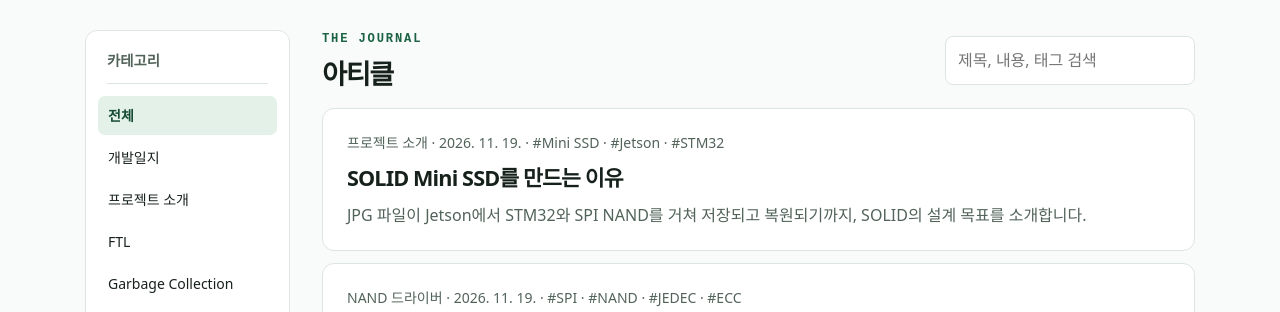
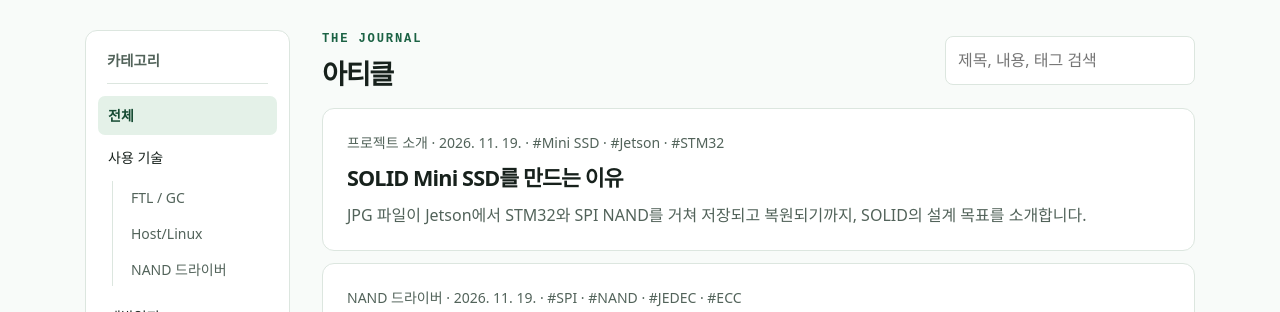
Before and after one commit to sunhokim1/SOLID_GITHUB_IO, a plain HTML site: page docs/index.html in a window 1280 px wide. Shown: the part 472-784 px from the top of the page. Drawn offline with Linux system fonts and the light colour scheme.

Commit message:
Group engineering blog topics under technology

```diff
--- a/docs/app.js
+++ b/docs/app.js
@@ -108,28 +108,56 @@ function metadata(post) {
   return [post.category, dateLabel(post.created), ...post.tags.map((tag) => '#' + tag)].join(' · ');
 }
 
+const technologyTopics = [
+  { id: 'ftl-gc', label: 'FTL / GC', categories: ['FTL', 'Garbage Collection', 'GC', 'FTL / GC'] },
+  { id: 'host-linux', label: 'Host/Linux', categories: ['Host/Linux'] },
+  { id: 'nand', label: 'NAND 드라이버', categories: ['NAND 드라이버'] },
+];
+const technologyCategories = new Set(technologyTopics.flatMap((topic) => topic.categories));
+
+function categoryHash(category) {
+  return '#category/' + encodeURIComponent(category);
+}
+
 function renderList() {
   const filters = $('#filters');
   const categories = [...new Set(posts.map((post) => post.category))].sort((a, b) => a.localeCompare(b, 'ko'));
-  if (!categories.includes(selectedCategory)) selectedCategory = '';
-  filters.replaceChildren();
-  for (const category of ['', ...categories]) {
-    const button = element('button', category || '전체');
-    button.setAttribute('aria-pressed', String(category === selectedCategory));
-    button.addEventListener('click', () => {
-      location.hash = category ? 'category/' + encodeURIComponent(category) : 'articles';
-    });
-    filters.append(button);
+  const topic = technologyTopics.find((entry) => selectedCategory === '#topic/' + entry.id);
+  const category = categories.find((entry) => selectedCategory === categoryHash(entry));
+  const technology = selectedCategory === '#technology';
+  const heading = technology ? '사용 기술' : topic?.label || category || '아티클';
+  function categoryButton(label, hash) {
+    const button = element('button', label);
+    button.type = 'button';
+    button.setAttribute('aria-pressed', String(hash === (selectedCategory || '#articles')));
+    button.addEventListener('click', () => { location.hash = hash; });
+    return button;
   }
 
-  $('#articles-title').textContent = selectedCategory || '아티클';
-  $('#category-options').replaceChildren(...categories.map((category) => {
+  const group = element('div', '', 'category-group');
+  group.setAttribute('role', 'group');
+  group.setAttribute('aria-label', '사용 기술 하위 카테고리');
+  group.append(...technologyTopics.map((entry) => categoryButton(entry.label, '#topic/' + entry.id)));
+  const otherCategories = categories.filter((entry) => !technologyCategories.has(entry));
+  filters.replaceChildren(
+    categoryButton('전체', '#articles'),
+    categoryButton('사용 기술', '#technology'),
+    group,
+    ...otherCategories.map((entry) => categoryButton(entry, categoryHash(entry))),
+  );
+
+  $('#articles-title').textContent = heading;
+  const editable = new Set([...technologyTopics.map((entry) => entry.label), ...categories]);
+  $('#category-options').replaceChildren(...[...editable].map((entry) => {
     const option = element('option');
-    option.value = category;
+    option.value = entry;
     return option;
   }));
   const query = $('#search').value.trim().toLowerCase();
-  const matches = posts.filter((post) => (!selectedCategory || post.category === selectedCategory)
+  const matches = posts.filter((post) =>
+    (!technology || technologyCategories.has(post.category))
+    && (!topic || topic.categories.includes(post.category))
+    && (!category || post.category === category)
     && [post.title, post.category, post.summary, post.body, ...post.tags].join(' ').toLowerCase().includes(query));
   const list = $('#posts');
   list.replaceChildren();
@@ -157,7 +185,9 @@ function route() {
   const hash = location.hash;
   const isEditing = hash === '#write' && Boolean(session);
   editor.hidden = !isEditing;
-  const category = posts.find((entry) => '#category/' + encodeURIComponent(entry.category) === hash)?.category || '';
+  const topic = technologyTopics.find((entry) => '#topic/' + entry.id === hash);
+  const isCategory = posts.some((entry) => categoryHash(entry.category) === hash);
+  const category = hash === '#technology' || topic || isCategory ? hash : '';
   if (category !== selectedCategory) {
     selectedCategory = category;
     renderList();
@@ -302,7 +332,11 @@ function openEditor(post) {
     for (const field of ['title', 'category', 'summary', 'body']) edit.elements[field].value = post[field];
     edit.elements.tags.value = post.tags.join(', ');
   }
-  if (!post) edit.elements.category.value = selectedCategory;
+  if (!post) {
+    const topic = technologyTopics.find((entry) => selectedCategory === '#topic/' + entry.id);
+    const category = posts.find((entry) => selectedCategory === categoryHash(entry.category))?.category;
+    edit.elements.category.value = topic?.label || category || '';
+  }
   updatePreview();
   location.hash = 'write';
   route();
--- a/docs/index.html
+++ b/docs/index.html
@@ -5,8 +5,8 @@
   <meta name="viewport" content="width=device-width, initial-scale=1">
   <meta name="description" content="SOLID 프로젝트의 기술 블로그">
   <title>SOLID Engineering</title>
-  <link rel="stylesheet" href="./style.css?v=2">
-  <script type="module" src="./app.js?v=3"></script>
+  <link rel="stylesheet" href="./style.css?v=3">
+  <script type="module" src="./app.js?v=4"></script>
 </head>
 <body>
   <a class="skip" href="#main">본문으로 건너뛰기</a>
--- a/docs/style.css
+++ b/docs/style.css
@@ -20,3 +20,8 @@
 .attachment-status{margin:6px 0;font-size:.875rem;color:var(--muted)}
 [hidden]{display:none!important}
 @media(max-width:680px){.board{grid-template-columns:1fr;gap:20px}.sidebar .filters{display:flex;flex-wrap:wrap}.sidebar h2{margin-bottom:6px}.composer{margin:24px auto}}
+
+.sidebar .category-group{display:grid;gap:3px;margin:1px 2px 8px 14px;padding-left:8px;border-left:1px solid var(--line)}
+.sidebar .category-group button{padding-block:5px;color:var(--muted)}
+.sidebar .category-group button[aria-pressed=true]{color:#174c34}
+@media(max-width:680px){.sidebar .filters{display:grid;grid-template-columns:1fr}.sidebar .category-group{grid-template-columns:repeat(auto-fit,minmax(130px,1fr))}}
```
